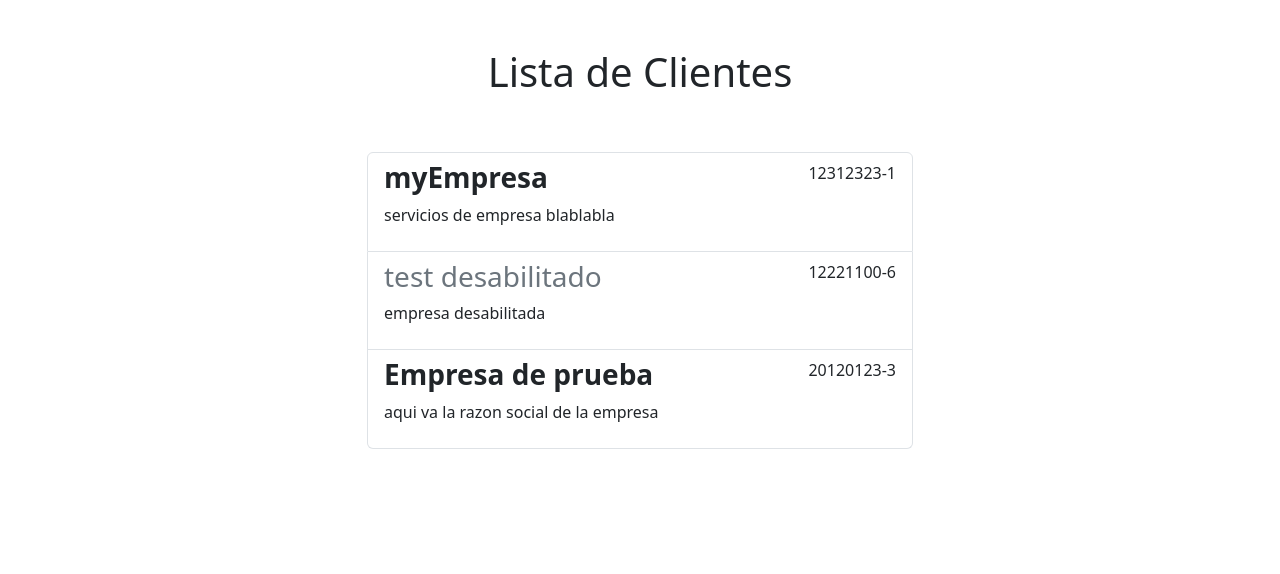
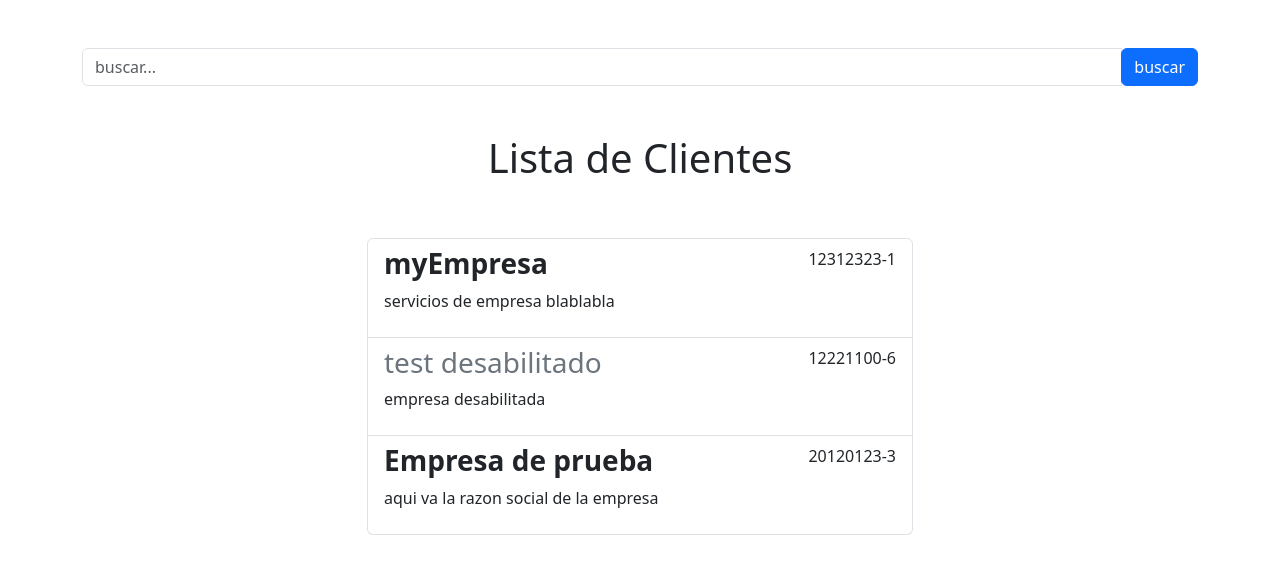
Before and after one commit to RodrigoCE13/crud-clientes-django, a Django app: page /clientes/ in a window 1280 px wide. Shown: the part 56-630 px from the top of the page. Run offline with Django 4.2, Linux system fonts and the light colour scheme; a user stored in the database is signed in; data comes from the database, SQL or seed files in the repository; both versions use the stored data as it was after the commit.

Commit message:
barra busqueda

```diff
--- a/tareas/templates/clientes.html
+++ b/tareas/templates/clientes.html
@@ -1,6 +1,24 @@
 {% extends 'base.html' %}
 
 {% block content %}
+<div clas="">
+    <div class="container">
+        <div class= "row">
+            <div class="col-md-12 search mt-5">
+                <form method="get">
+                    <div id="custom-search-input">
+                        <div class="input-group col-md-12">
+                            <input type="text" class="form-control" placeholder="buscar..." name="buscar"  >
+                            <span class="input-group-list">
+                                <i class="icon icon-search"></i>
+                                <button type="submit" class="btn btn-primary">buscar</button>
+                        </div>
+                    </div>
+                </form>
+            </div>
+        </div>
+    </div>
+</div>
 
 <main class="container">
     <div class="row">
--- a/tareas/views.py
+++ b/tareas/views.py
@@ -41,6 +41,14 @@ def signup(request):
 @login_required
 #listar clientes
 def clientes(request):
+    queryset = request.GET.get("buscar")
+    print(queryset)
+    clientes = Cliente.objects.filter(estado=True)
+    if queryset:
+        clientes=Cliente.objects.filter(
+            Q(nombre__icontains= queryset)|
+            Q(razon_social__icontains=queryset)
+        ).distinct()
     clientes=Cliente.objects.all()#en caso de quere mostrar solo los datos del usuario logeado ""Cliente.objects.filter(user=request.user)""
     return render(request, 'clientes.html',{'clientes':clientes})
 @login_required
```
Also changed, not shown: db.sqlite3.
